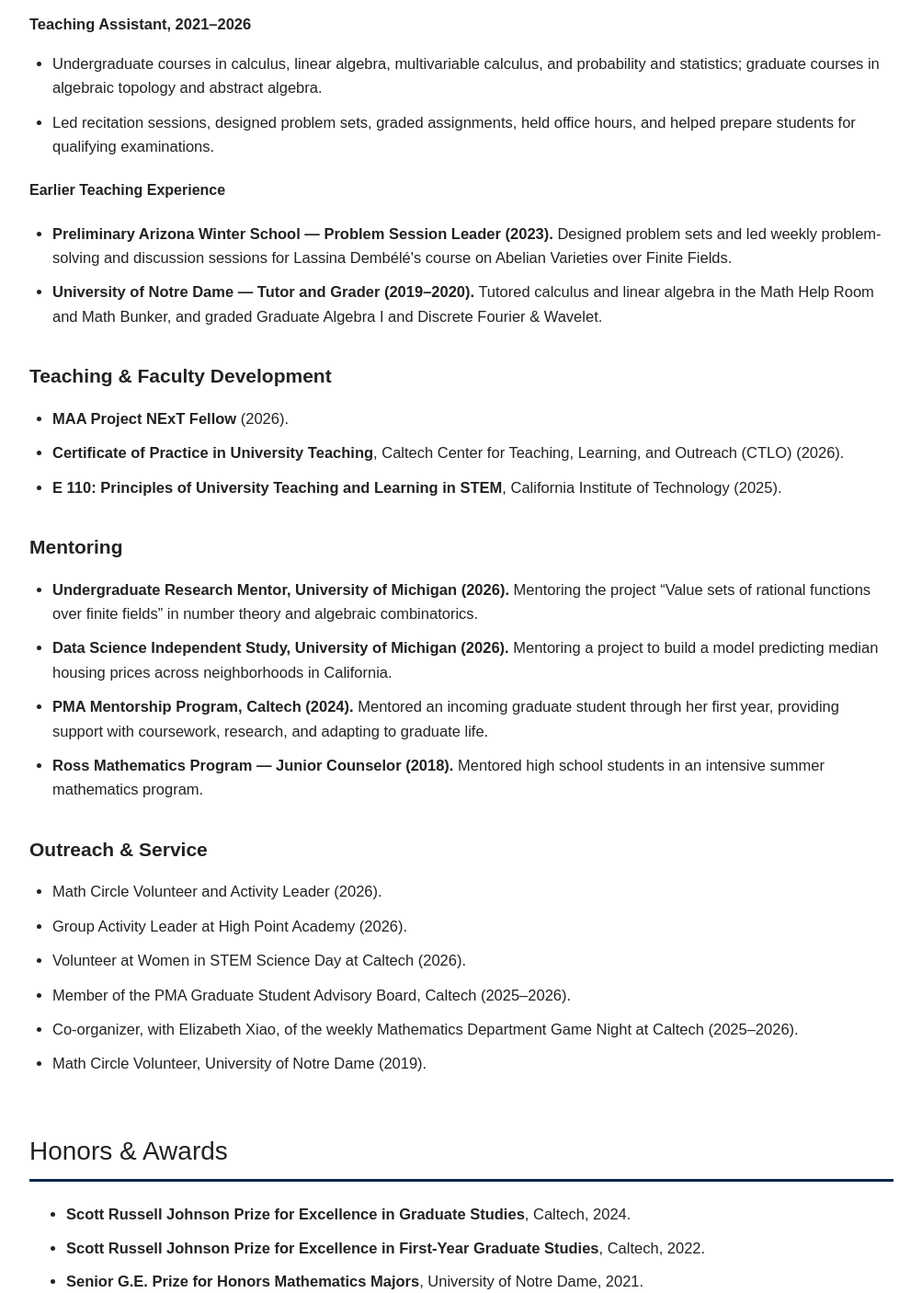
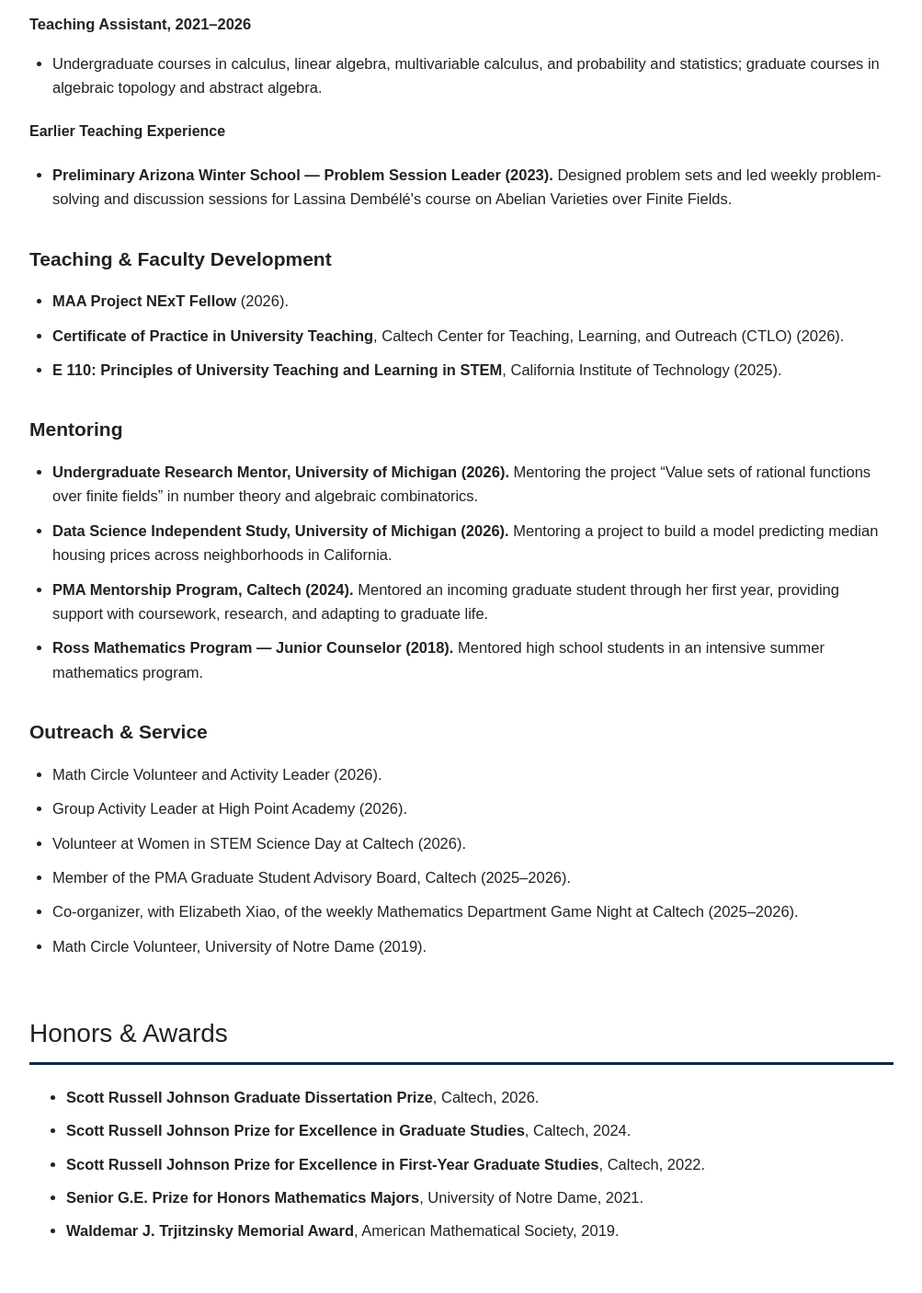
Before and after one commit to YuxinLin121/YuxinLin121.github.io, a plain HTML site: page index.html in a window 1280 px wide. Shown: the part 2849-4255 px from the top of the page at 92% size, without its empty margins (138-1141 px from the left). Drawn offline with Linux system fonts and the light colour scheme.

Commit message:
Trim teaching entries and add 2026 dissertation prize

```diff
--- a/index.html
+++ b/index.html
@@ -787,11 +787,6 @@
                     multivariable calculus, and probability and statistics;
                     graduate courses in algebraic topology and abstract algebra.
                 </li>
-                <li>
-                    Led recitation sessions, designed problem sets,
-                    graded assignments, held office hours, and helped
-                    prepare students for qualifying examinations.
-                </li>
             </ul>
 
             <h4>Earlier Teaching Experience</h4>
@@ -803,13 +798,6 @@
                     Designed problem sets and led weekly problem-solving and
                     discussion sessions for Lassina Dembélé's course on
                     Abelian Varieties over Finite Fields.
-                </li>
-                <li>
-                    <strong>University of Notre Dame — Tutor and Grader
-                    (2019–2020).</strong>
-                    Tutored calculus and linear algebra in the Math Help Room
-                    and Math Bunker, and graded Graduate Algebra I and
-                    Discrete Fourier &amp; Wavelet.
                 </li>
             </ul>
 
@@ -911,6 +899,11 @@
         <h2>Honors &amp; Awards</h2>
 
         <ul class="honors-list">
+
+            <li>
+                <strong>Scott Russell Johnson Graduate Dissertation Prize</strong>,
+                Caltech, 2026.
+            </li>
 
             <li>
                 <strong>Scott Russell Johnson Prize for Excellence
```
